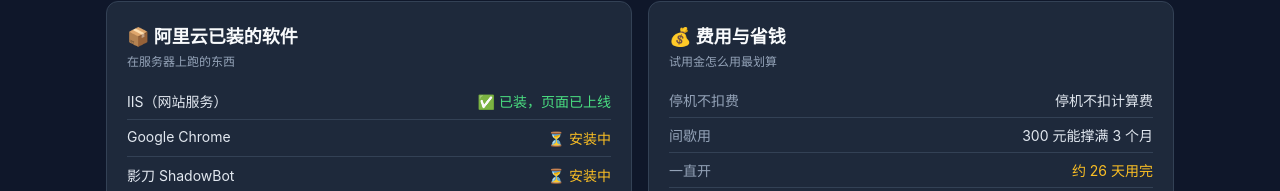
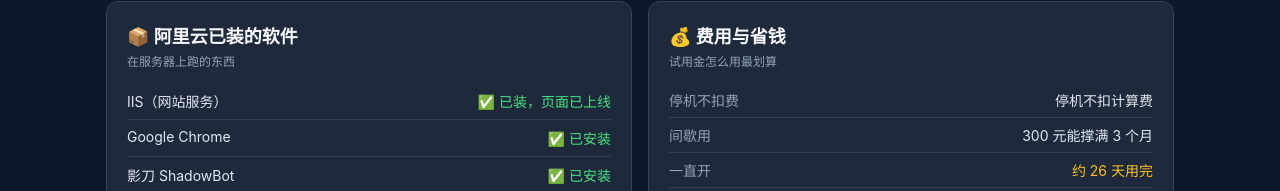
Before and after one commit to guangzhanjiang-blip/fun-open-source, a plain HTML site: page server-space/manage.html in a window 1280 px wide. Shown: the part 750-941 px from the top of the page. Drawn offline with Linux system fonts and the light colour scheme.

Commit message:
Update manage page: Chrome and ShadowBot installed

```diff
--- a/server-space/manage.html
+++ b/server-space/manage.html
@@ -98,8 +98,8 @@
       <div class="tag">在服务器上跑的东西</div>
       <ul class="checklist">
         <li><span>IIS（网站服务）</span><span class="ok">✅ 已装，页面已上线</span></li>
-        <li><span>Google Chrome</span><span class="todo">⏳ 安装中</span></li>
-        <li><span>影刀 ShadowBot</span><span class="todo">⏳ 安装中</span></li>
+        <li><span>Google Chrome</span><span class="ok">✅ 已安装</span></li>
+        <li><span>影刀 ShadowBot</span><span class="ok">✅ 已安装</span></li>
         <li><span>ECS 安全防护（主机全面防护）</span><span class="ok">✅ 已领，免费</span></li>
         <li><span>云备份 100G</span><span class="ok">✅ 已领，免费</span></li>
         <li><span>ESA 免费版</span><span class="ok">✅ 已领，至 2026-12-17</span></li>
```
